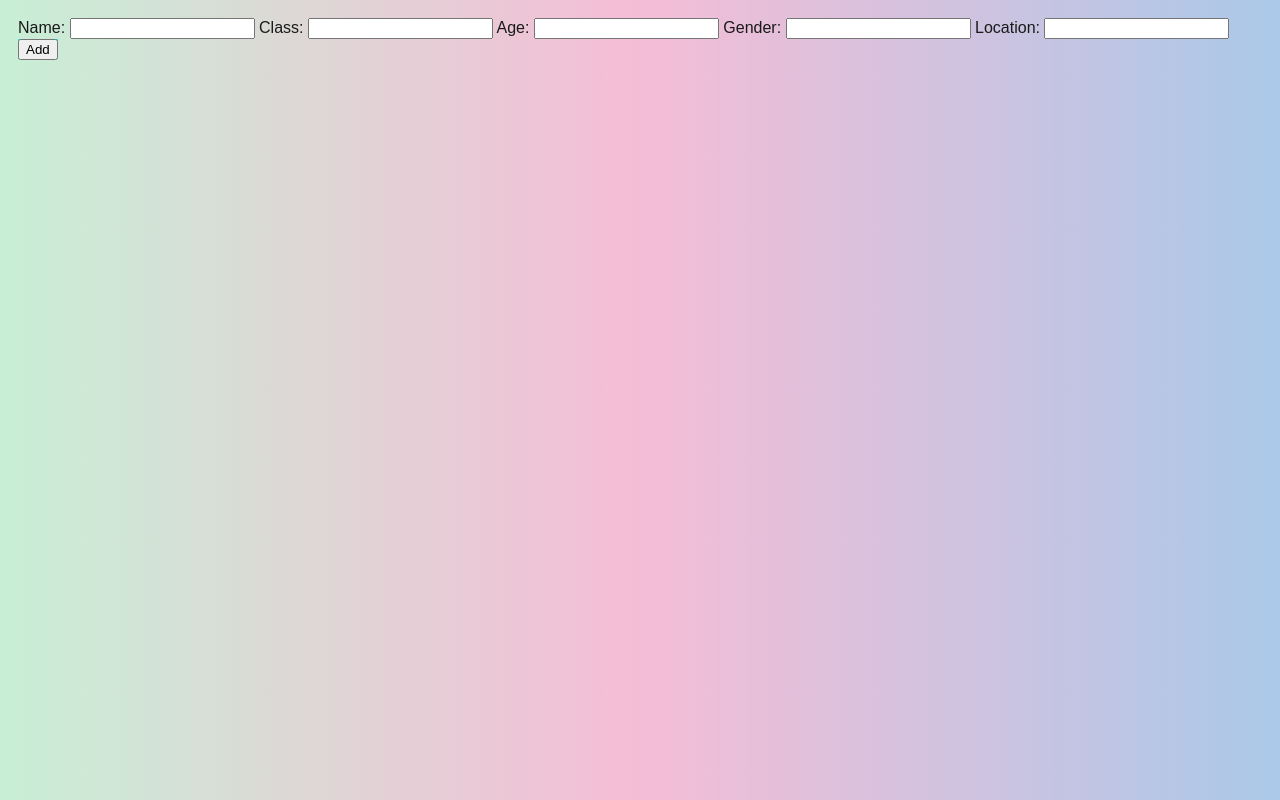
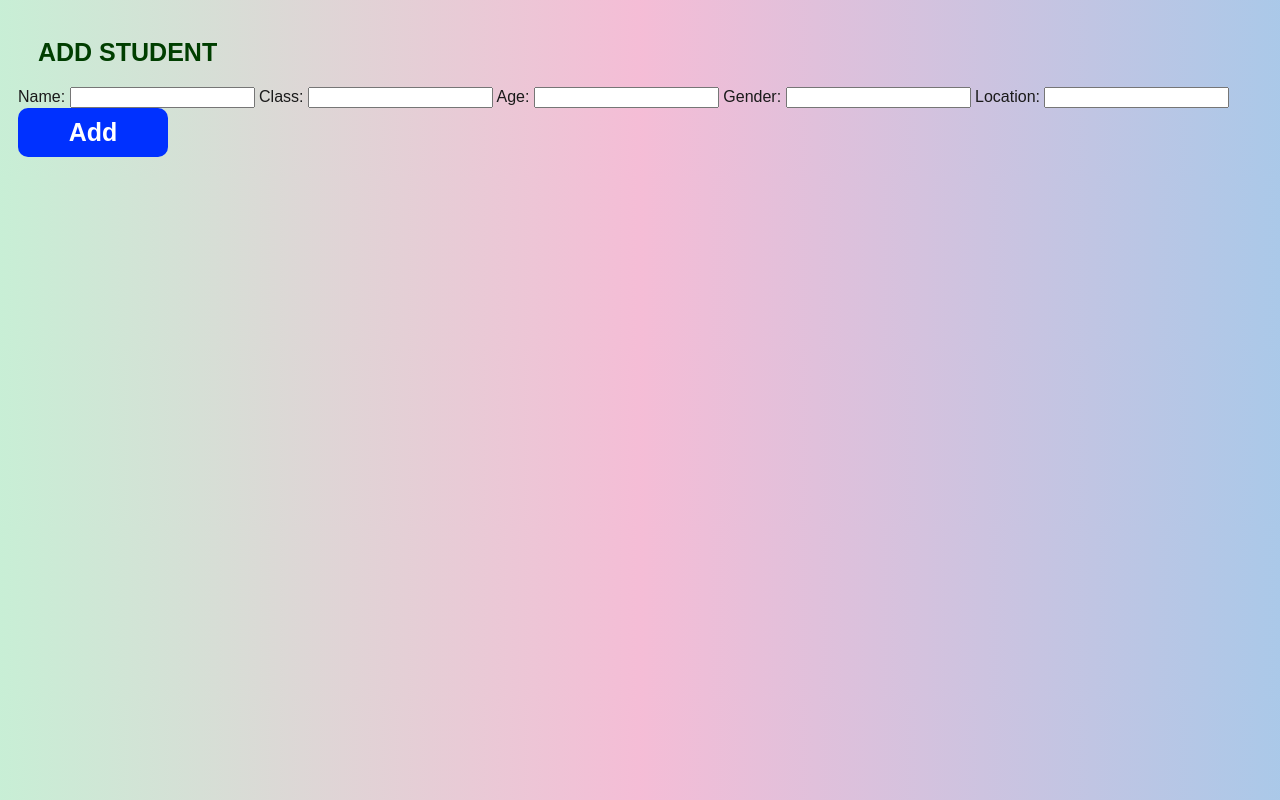
Before and after one commit to abhijithinapp/inapp_camp3_assignments, a plain HTML site: page class_student/index.html in a window 1280 px wide. Drawn offline with Linux system fonts and the light colour scheme; some icons are missing.

Commit message:
enhancements

```diff
--- a/class_student/class.css
+++ b/class_student/class.css
@@ -22,11 +22,13 @@ body {
     padding: 10px;
 }
 
-#buttontoadd{
-    height: 20px;
-    width: 40px;
-    background-color: aqua ;
+#title{
+    color: rgb(0, 62, 0);
+    font-size: 25px;
+    font-weight: bold;
+    padding: 20px;
 }
+
 .flex-container {
     display: flex;
     column-gap: 15px;
@@ -44,6 +46,17 @@ body {
     width: 50%;
 }
 
+button{
+    background-color: rgb(0,49, 255);
+    color:white;
+    width: 150px;
+    padding: 10px;
+    border-radius:10px;
+    border:none;
+    font-size:25px;
+    font-weight: bold;
+
+}
 .card {
 
     border: 1px solid #eee;
--- a/class_student/class.js
+++ b/class_student/class.js
@@ -143,6 +143,7 @@ function loadStudentDataToInputs(id) {
   document.getElementById(
     "buttontoadd"
   ).innerHTML = `<button onclick=editStudentData(${id})>Commit Changes</button></div>`;
+  document.getElementById("title").value = "Edit Student Details";
 }
 
 function editStudentData(id) {
@@ -161,6 +162,8 @@ function editStudentData(id) {
     "buttontoadd"
   ).innerHTML = `<button onclick=addToStudentList()>Add</button></div>`;
   clearfields();
+  document.getElementById("title").innerHTML = "Add Student";
+  clearfields();
 }
 
 function clearfields() {
--- a/class_student/index.html
+++ b/class_student/index.html
@@ -15,6 +15,9 @@
 </head>
 <body>
     <div id="input">
+    <div id = "title">
+        ADD STUDENT
+    </div>
     <label for="name"> Name: </label>
     <input type="text" name="name" id = "name">
     <label for="std"> Class: </label>
```
